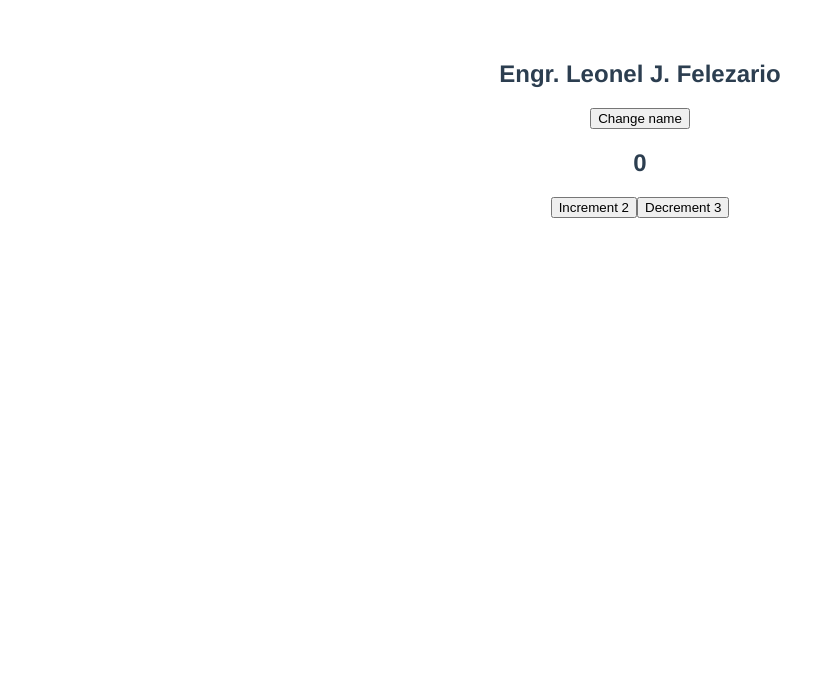
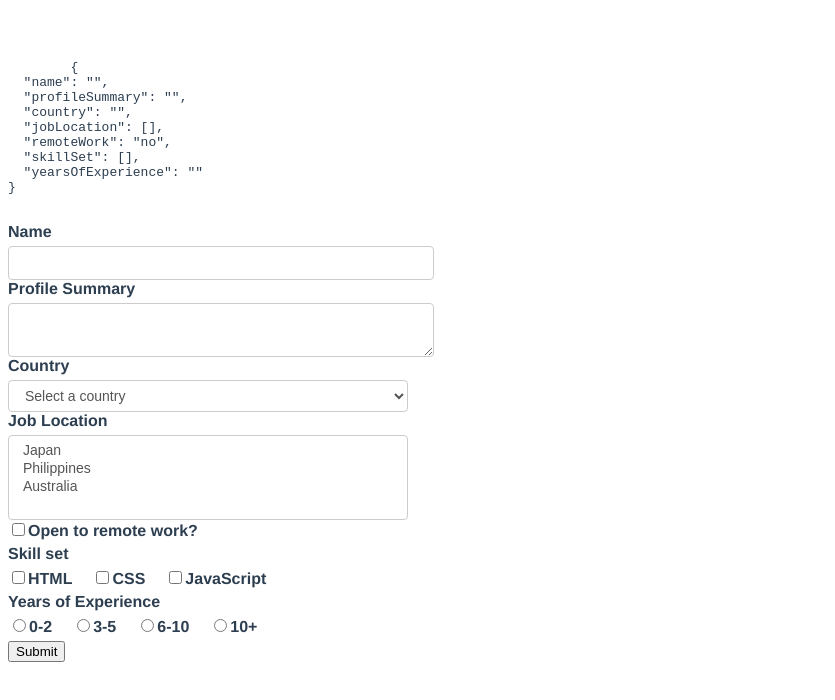
Before and after one commit to Daemusin12/vue-js, a Vue app in the folder hello-world/: page / in a window 1280 px wide. Shown: the top 700 px of the page, without its empty margins (0-835 px from the left). Built offline with nearby package versions, Linux system fonts and the light colour scheme.

Commit message:
Form handling

```diff
--- /dev/null
+++ b/hello-world/src/FormHandlingApp.vue
@@ -0,0 +1,147 @@
+<template>
+  <form @submit="submitForm">
+    <div>
+      <pre>
+        {{ JSON.stringify(formValues, null, 2) }}
+      </pre>
+    </div>
+    <div>
+      <label for="name">
+        Name
+      </label>
+      <input type="text" id="name" v-model="formValues.name">
+    </div>
+    <div>
+      <label for="profile">Profile Summary</label>
+      <textarea id="profile" v-model="formValues.profileSummary" />
+    </div>
+    <div>
+      <label for="country">Country</label>
+      <select id="country" v-model="formValues.country">
+        <option value="">Select a country</option>
+        <option value="japan">Japan</option>
+        <option value="philippines">Philippines</option>
+        <option value="australia">Australia</option>
+      </select>
+    </div>
+    <div>
+      <label for="job-location">Job Location</label>
+      <select id="job-location" multiple v-model="formValues.jobLocation">
+        <option value="japan">Japan</option>
+        <option value="philippines">Philippines</option>
+        <option value="australia">Australia</option>
+      </select>
+    </div>
+    <div>
+      <input type="checkbox" id="remoteWork"
+      v-model="formValues.remoteWork" true-value="yes" false-value="no">
+      <label for="remoteWork">Open to remote work?</label>
+    </div>
+    <div>
+      <label>Skill set</label>
+      <input type="checkbox" id="html" value="html" v-model="formValues.skillSet"/>
+      <label for="html">HTML</label>
+      <input type="checkbox" id="css" value="css" v-model="formValues.skillSet"/>
+      <label for="css">CSS</label>
+      <input type="checkbox" id="javascript" value="javascript" v-model="formValues.skillSet"/>
+      <label for="javascript">JavaScript</label>
+    </div>
+    <div>
+      <label>Years of Experience</label>
+      <input
+        type="radio"
+        id="0-2"
+        value="0-2"
+        v-model="formValues.yearsOfExperience"
+      />
+      <label for="0-2">0-2</label>
+      <input
+        type="radio"
+        id="3-5"
+        value="3-5"
+        v-model="formValues.yearsOfExperience"
+      />
+      <label for="3-5">3-5</label>
+      <input
+        type="radio"
+        id="6-10"
+        value="6-10"
+        v-model="formValues.yearsOfExperience"
+      />
+      <label for="6-10">6-10</label>
+      <input
+        type="radio"
+        id="10+"
+        value="10+"
+        v-model="formValues.yearsOfExperience"
+      />
+      <label for="10+">10+</label>
+    </div>
+    <div>
+      <button>Submit</button>
+    </div>
+  </form>
+</template>
+
+<script>
+export default {
+  name: 'FormHandlingApp',
+  data() {
+    return {
+      formValues: {
+        name: '',
+        profileSummary: '',
+        country: '',
+        jobLocation: [],
+        remoteWork: 'no',
+        skillSet: [],
+        yearsOfExperience: ''
+      }
+    }
+  },
+  methods: {
+    submitForm(event) {
+      event.preventDefault();
+      console.log('Form values', this.formValues)
+    }
+  },
+}
+</script>
+
+<style>
+#app {
+  font-family: Avenir, Helvetica, Arial, sans-serif;
+  -webkit-font-smoothing: antialiased;
+  -moz-osx-font-smoothing: grayscale;
+  /* text-align: center; */
+  color: #2c3e50;
+  margin-top: 60px;
+}
+
+label {
+  font-weight: bold;
+  display: flex;
+  margin-bottom: 5px;
+}
+
+input + label {
+  font-weight: bold;
+  display: inline-flex;
+  margin-right: 20px;
+}
+
+input[type='text'],
+textarea,
+select {
+  display: block;
+  width: 400px;
+  padding: 6px 12px;
+  font-size: 14px;
+  line-height: 1.42857143;
+  color: #555;
+  background-color: #fff;
+  background-image: none;
+  border: 1px solid #ccc;
+  border-radius: 4px;
+}
+</style>
--- a/hello-world/src/main.js
+++ b/hello-world/src/main.js
@@ -1,6 +1,7 @@
 import { createApp } from 'vue'
 // import App from './App.vue'
 // import MethodApp from './MethodApp.vue'
-import EventhandlingApp from './EventHandlingApp.vue'
+// import EventhandlingApp from './EventHandlingApp.vue'
+import FormhandlingApp from './FormHandlingApp.vue'
 
-createApp(EventhandlingApp).mount('#app')
+createApp(FormhandlingApp).mount('#app')
```
